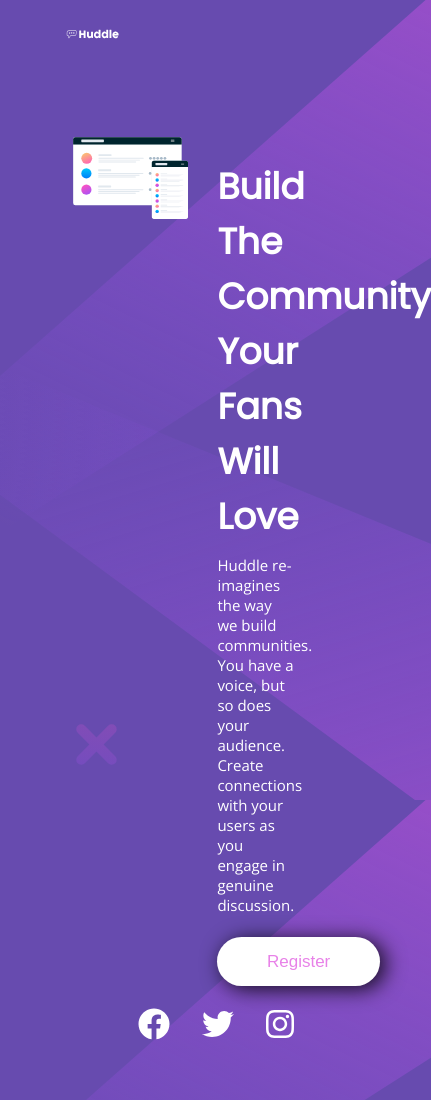
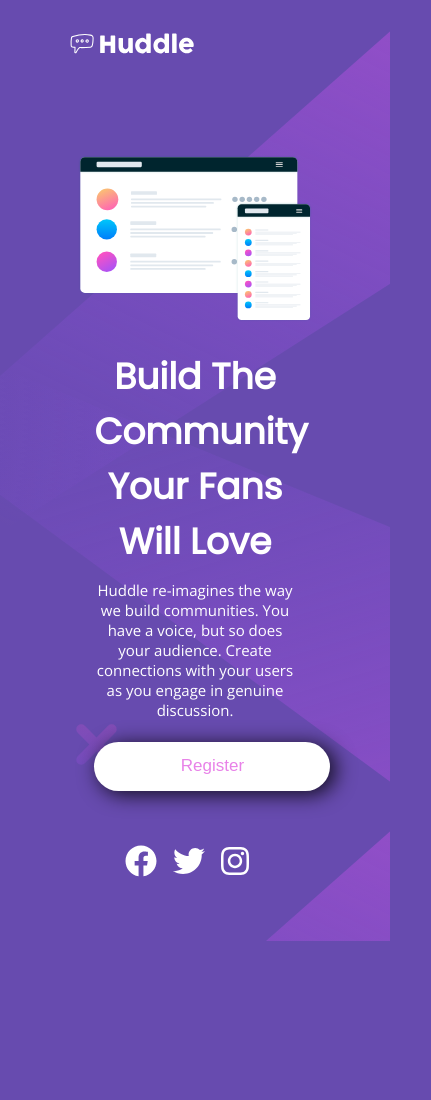
Before and after one commit to freaky4wrld/frontend-challenges, a plain HTML site: page huddle-landing-pages/index.html in a window 390 px wide. Shown: the top 1100 px of the page, 431 px wide, since content can reach past the window. After the commit the page ends 941 px from the top, so only its background shows below. Drawn offline with nearby package versions, Linux system fonts and the light colour scheme.

Commit message:
added mobile responsive queries according to the challenge

```diff
--- a/huddle-landing-pages/style.css
+++ b/huddle-landing-pages/style.css
@@ -85,3 +85,46 @@
 svg:hover{
     fill: violet;
 }
+
+/* media queries for mobile responsiveness */
+@media screen and (max-width: 1000px){
+    .logo img{
+        width: 25%;
+    }
+
+    .showcase{
+        flex-direction: column;
+    }
+    .left-img, .showcase-text{
+        width: 100%;
+    }
+}
+
+@media screen and (max-width: 700px){
+    .logo img{
+        width: 43%;
+    }
+
+    .showcase{
+        flex-direction: column;
+        justify-content: center;
+        align-items: center;
+        text-align: center;
+    }
+    .left-img, .showcase-text{
+        width: 100%;
+    }
+
+    button{
+        padding: 0.9rem 5.4rem;
+    }
+    .icon{
+        justify-content: center;
+        align-items: center;
+        padding: 0;
+        margin-top: 2rem;
+    }
+    svg{
+        margin-right: 1rem;
+    }
+}
```
